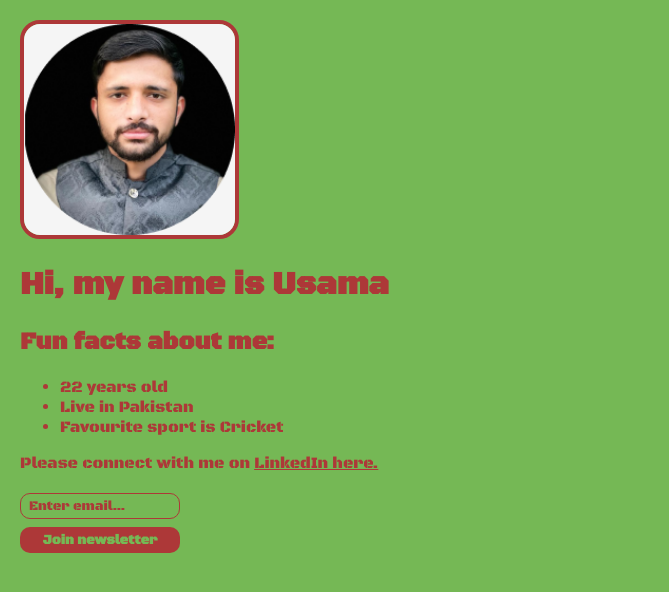
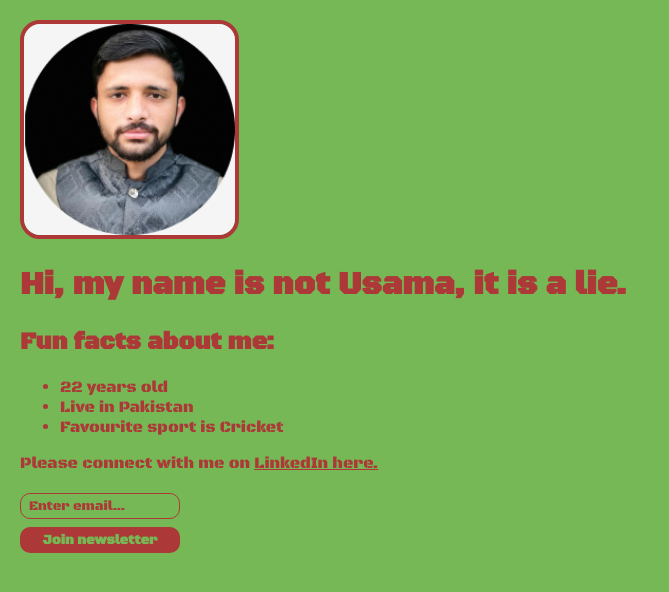
Before and after one commit to Usama-Razzaq-AM/scrimba, a plain HTML site: page index.html in a window 1280 px wide. Shown: the whole page, without its empty margins (0-669 px from the left). Drawn offline with Linux system fonts and the light colour scheme; a web font is replaced by a local one.

Commit message:
updated index.html
changed my name.

```diff
--- a/index.html
+++ b/index.html
@@ -13,7 +13,7 @@
 </head>
 <body>
     <img class="dp" src="usama.png" alt="My pic">
-    <h1>Hi, my name is Usama</h1>
+    <h1>Hi, my name is not Usama, it is a lie.</h1>
     <h2>Fun facts about me:</h2>
     <ul>
         <li>22 years old</li>
```
